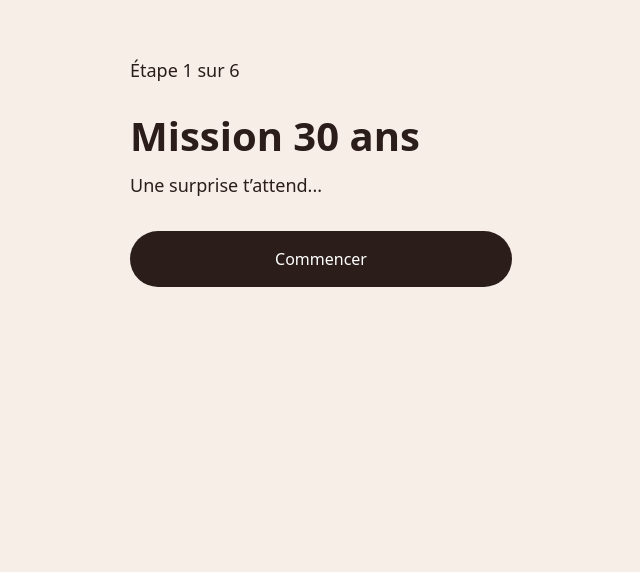
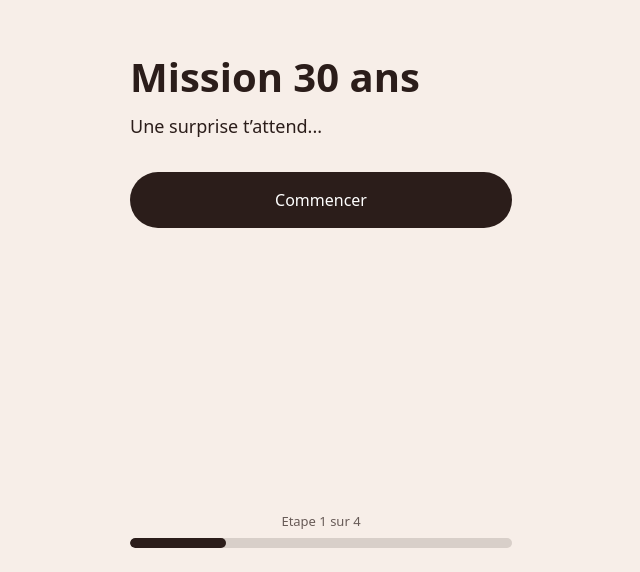
Before and after one commit to lisapinochet/cadeau-30-ans, a React (Vite) app: page / in a window 1280 px wide. Shown: the part 228-800 px from the top of the page, without its empty margins (319-959 px from the left). Built offline with nearby package versions, Linux system fonts and the light colour scheme.

Commit message:
ajout progress bar

```diff
--- a/src/App.tsx
+++ b/src/App.tsx
@@ -1,5 +1,6 @@
 import { useState } from 'react'
 
+import ProgressBar from './components/ProgressBar'
 import WelcomeScreen from './screens/WelcomeScreen'
 import QuizScreen from './screens/QuizScreen'
 import ScratchScreen from './screens/ScratchScreen'
@@ -7,11 +8,21 @@ import RevealScreen from './screens/RevealScreen'
 
 type Screen = 'welcome' | 'quiz' | 'scratch' | 'revealMap'
 
+const TOTAL_STEPS = 4
+
 function App() {
     const [currentScreen, setCurrentScreen] = useState<Screen>('welcome')
 
+    const getCurrentStep = () => {
+        if (currentScreen === 'welcome') return 1
+        if (currentScreen === 'quiz') return 2
+        if (currentScreen === 'scratch') return 3
+        return 4
+    }
+
     return (
         <main className="app">
+            <div className="app-container">
                 {currentScreen === 'welcome' && (
                     <WelcomeScreen onStart={() => setCurrentScreen('quiz')} />
                 )}
@@ -27,6 +38,11 @@ function App() {
                 {currentScreen === 'revealMap' && (
                     <RevealScreen onRestart={() => setCurrentScreen('welcome')} />
                 )}
+
+                <ProgressBar
+                    currentStep={getCurrentStep()}
+                    totalSteps={TOTAL_STEPS} />
+            </div>
         </main>
     )
 }
--- /dev/null
+++ b/src/components/ProgressBar.tsx
@@ -0,0 +1,25 @@
+type ProgressBarProps = {
+    currentStep: number
+    totalSteps: number
+}
+
+function ProgressBar({ currentStep, totalSteps }: ProgressBarProps) {
+    const progress = (currentStep / totalSteps) * 100;
+
+    return (
+        <div className="progress">
+            <p className="progress-label">
+                Etape {currentStep} sur {totalSteps}
+            </p>
+
+            <div className="progress-track">
+                <div
+                    className="progress-fill"
+                    style={{ width: `${progress}%` }}
+                />
+            </div>
+
+        </div>
+    )
+}
+export default ProgressBar
--- a/src/index.css
+++ b/src/index.css
@@ -29,11 +29,18 @@ button {
   background: #f7eee8;
 }
 
-.screen {
+.app-container {
   width: 100%;
   max-width: 430px;
   min-height: 100vh;
   min-height: 100dvh;
+  display: flex;
+  flex-direction: column;
+}
+
+.screen {
+  width: 100%;
+  flex: 1;
   padding: 32px 24px;
   display: flex;
   flex-direction: column;
@@ -79,3 +86,29 @@ button {
   margin: 0;
   padding-left: 20px;
 }
+
+.progress {
+  padding: 0 24px 24px;
+}
+
+.progress-label {
+  margin: 0 0 8px;
+  font-size: 13px;
+  opacity: 0.7;
+  text-align: center;
+}
+
+.progress-track {
+  width: 100%;
+  height: 10px;
+  border-radius: 999px;
+  background: rgba(43, 29, 26, 0.15);
+  overflow: hidden;
+}
+
+.progress-fill {
+  height: 100%;
+  border-radius: 999px;
+  background: #2b1d1a;
+  transition: width 300ms ease;
+}
--- a/src/screens/QuizScreen.tsx
+++ b/src/screens/QuizScreen.tsx
@@ -5,7 +5,6 @@ type QuizScreenProps = {
 function QuizScreen({ onComplete }: QuizScreenProps) {
     return (
         <section className="screen">
-            <p className="screen-step">Etape 2 sur 6</p>
 
             <h1>Quiz</h1>
 
--- a/src/screens/RevealScreen.tsx
+++ b/src/screens/RevealScreen.tsx
@@ -5,7 +5,6 @@ type RevealScreenProps = {
 function RevealScreen({ onRestart }: RevealScreenProps) {
     return (
         <section className="screen">
-            <p className="screen-step">Étape 4 sur 4</p>
 
             <h1>Surprise !</h1>
 
--- a/src/screens/ScratchScreen.tsx
+++ b/src/screens/ScratchScreen.tsx
@@ -5,7 +5,6 @@ type ScratchScreenProps = {
 function ScratchScreen({ onReveal }: ScratchScreenProps) {
     return (
         <section className="screen">
-            <p className="screen-step">Étape 3 sur 4</p>
 
             <h1>Bravo ❤️</h1>
 
--- a/src/screens/WelcomeScreen.tsx
+++ b/src/screens/WelcomeScreen.tsx
@@ -5,7 +5,6 @@ type WelcomeScreenProps = {
 function WelcomeScreen({ onStart }: WelcomeScreenProps) {
     return (
         <section className="screen">
-            <p className="screen-step">Étape 1 sur 6</p>
 
             <h1>Mission 30 ans</h1>
 
```
Lines whose indentation alone changed are shown as unchanged.
